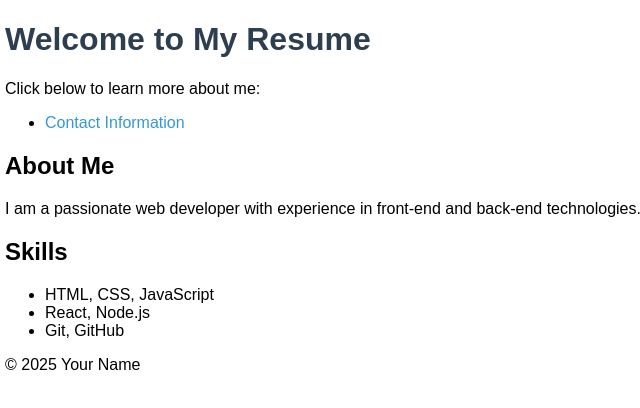
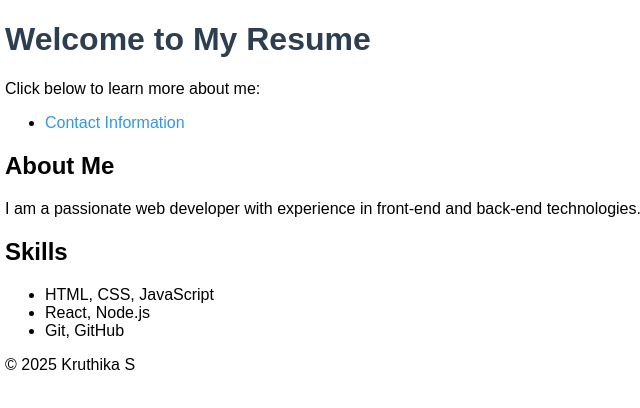
Before and after one commit to Kruthika-vasishta/resume1, a plain HTML site: page index.html in a window 1280 px wide. Shown: the full height of the page, 15-655 px from the left. Drawn offline with Linux system fonts and the light colour scheme.

Commit message:
Update index.html

```diff
--- a/index.html
+++ b/index.html
@@ -45,7 +45,7 @@
     </section>
 
     <footer>
-        <p>© 2025 Your Name</p>
+        <p>© 2025 Kruthika S</p>
     </footer>
 </body>
 </html>
```
